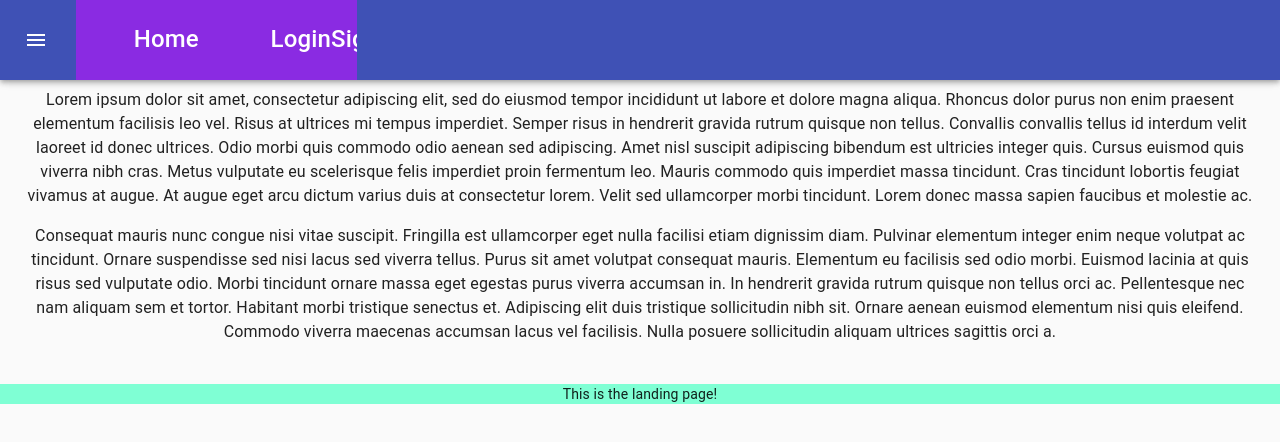
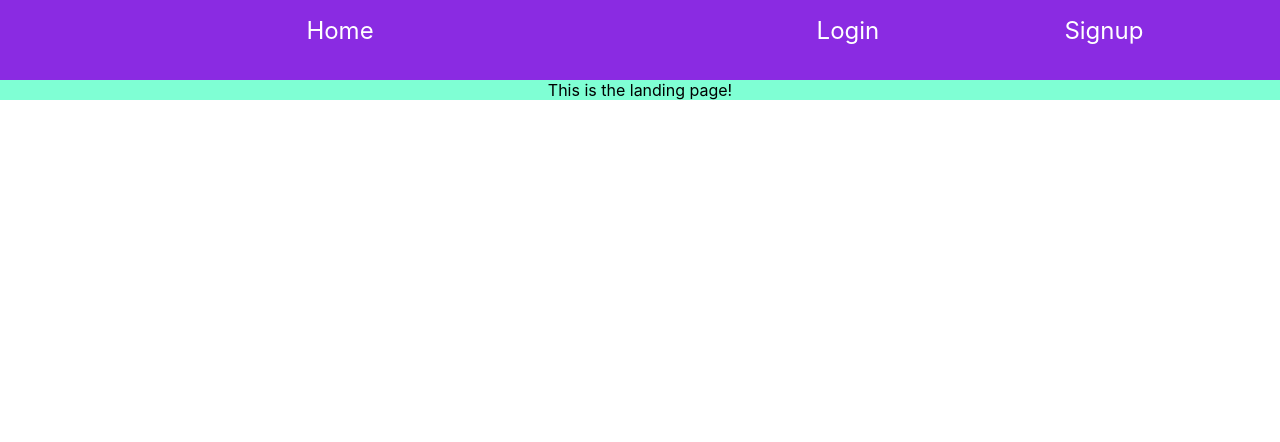
Before and after one commit to accoffin/AccountabiliBuddy, a React (Create React App) app: page / in a window 1280 px wide. Shown: the top 442 px of the page. Built offline with nearby package versions, Linux system fonts and the light colour scheme; the HTML template or start-up script is replaced by a standard one.

Commit message:
navbar and dashboard working

```diff
--- a/src/App.js
+++ b/src/App.js
@@ -1,4 +1,4 @@
-import React, { Link } from "react";
+import React from "react";
 import "./App.css";
 import { Route, Switch } from "react-router-dom";
 // components
@@ -29,7 +29,7 @@ class App extends React.Component {
         <Route
           path="/"
           render={(props) => (
-            <PersistentDrawer {...props} user={this.state.user} setUser={this.setUser} />
+            <NavBar {...props} user={this.state.user} setUser={this.setUser} />
           )}
         />
         <Switch>
@@ -47,7 +47,7 @@ class App extends React.Component {
           <Route
             exact
             path="/dashboard"
-            render={(props) => <Dashboard {...props} />}
+            render={(props) => <PersistentDrawer {...props} />}
           />
         </Switch>
       </div>
--- a/src/components/auth/Login.js
+++ b/src/components/auth/Login.js
@@ -10,6 +10,7 @@ export default class Signup extends Component {
     e.preventDefault();
     const { username, password } = this.state;
     service.login({ username, password }).then((responseFromServer) => {
+      console.log("response on Login", responseFromServer)
       const { user } = responseFromServer.data;
       this.props.setUser(user);
     });
--- a/src/components/landing/Landing.js
+++ b/src/components/landing/Landing.js
@@ -1,5 +1,6 @@
 import React, { Component } from 'react'
 import "./Landing.css"
+import Navbar from '../navbar/NavBar'
 
 export default class Landing extends Component {
     render() {
--- a/src/components/navbar/NavBar.js
+++ b/src/components/navbar/NavBar.js
@@ -2,7 +2,6 @@ import React, { Component } from "react";
 import { Link } from "react-router-dom";
 import "./NavBar.css";
 import service from "../../utils/service";
-import PersistentDrawer from "../persistentDrawer/PersistentDrawer";
 
 export default class NavBar extends Component {
 
@@ -10,7 +9,7 @@ export default class NavBar extends Component {
     console.log("you clicked logout");
     service.logout().then((response) => {
       this.props.setUser(null);
-      this.props.history.push("/");
+      this.props.history.push("/")
     });
   };
 
@@ -32,7 +31,6 @@ export default class NavBar extends Component {
               <button to="/auth/logout" onClick={this.handleLogout}>
                 <li>Logout</li>
               </button>
-              <PersistentDrawer></PersistentDrawer>
             </>
           )}
 
--- a/src/components/persistentDrawer/PersistentDrawer.js
+++ b/src/components/persistentDrawer/PersistentDrawer.js
@@ -33,7 +33,7 @@ const useStyles = makeStyles((theme) => ({
     }),
   },
   appBarShift: {
-    width: `calc(100px + ${drawerWidth}px)`,
+    width: `calc(100% - ${drawerWidth}px)`,
     marginLeft: drawerWidth,
     transition: theme.transitions.create(["margin", "width"], {
       easing: theme.transitions.easing.easeOut,
@@ -121,38 +121,7 @@ export default function PersistentDrawer(props) {
             <MenuIcon />
           </IconButton>
           <Typography variant="h6" noWrap>
-            <div className="navbar">
-              <ul>
-                <Link to="/">
-                  <li>Home</li>
-                </Link>
-              </ul>
-              <ul>
-                {props.user && (
-                  <>
-                    <Link to="/dashboard">
-                      <li>Dashboard</li>
-                    </Link>
-                    <button to="/auth/logout" onClick={handleLogout}>
-                      <li>Logout</li>
-                    </button>
-                  </>
-                )}
-
-                {!props.user && (
-                  <>
-                    <Link to="/auth/login">
-                      <li>Login</li>
-                    </Link>
-                    <Link to="/auth/signup">
-                      <li>Signup</li>
-                    </Link>
-                  </>
-                )}
-
-                {props.user && <li>{props.user.username}</li>}
-              </ul>
-            </div>
+            Dashboard
           </Typography>
         </Toolbar>
       </AppBar>
```
